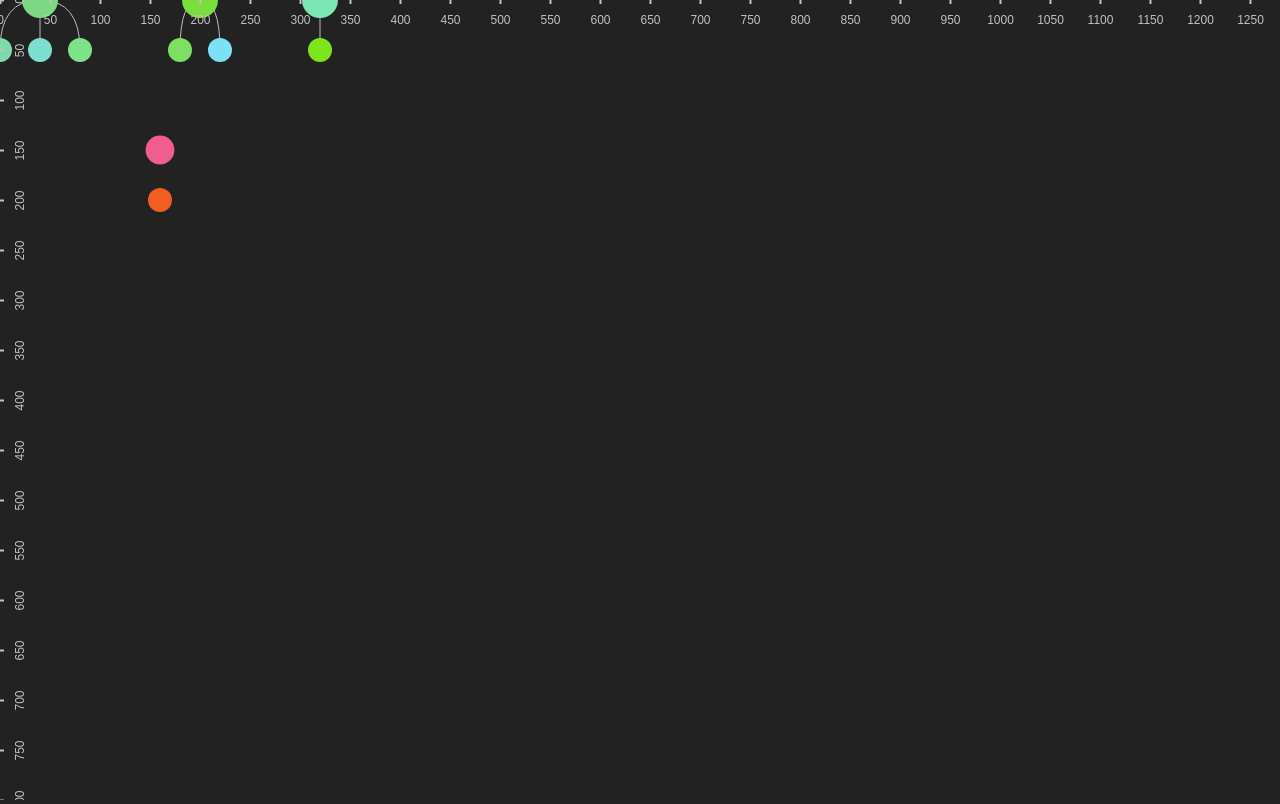
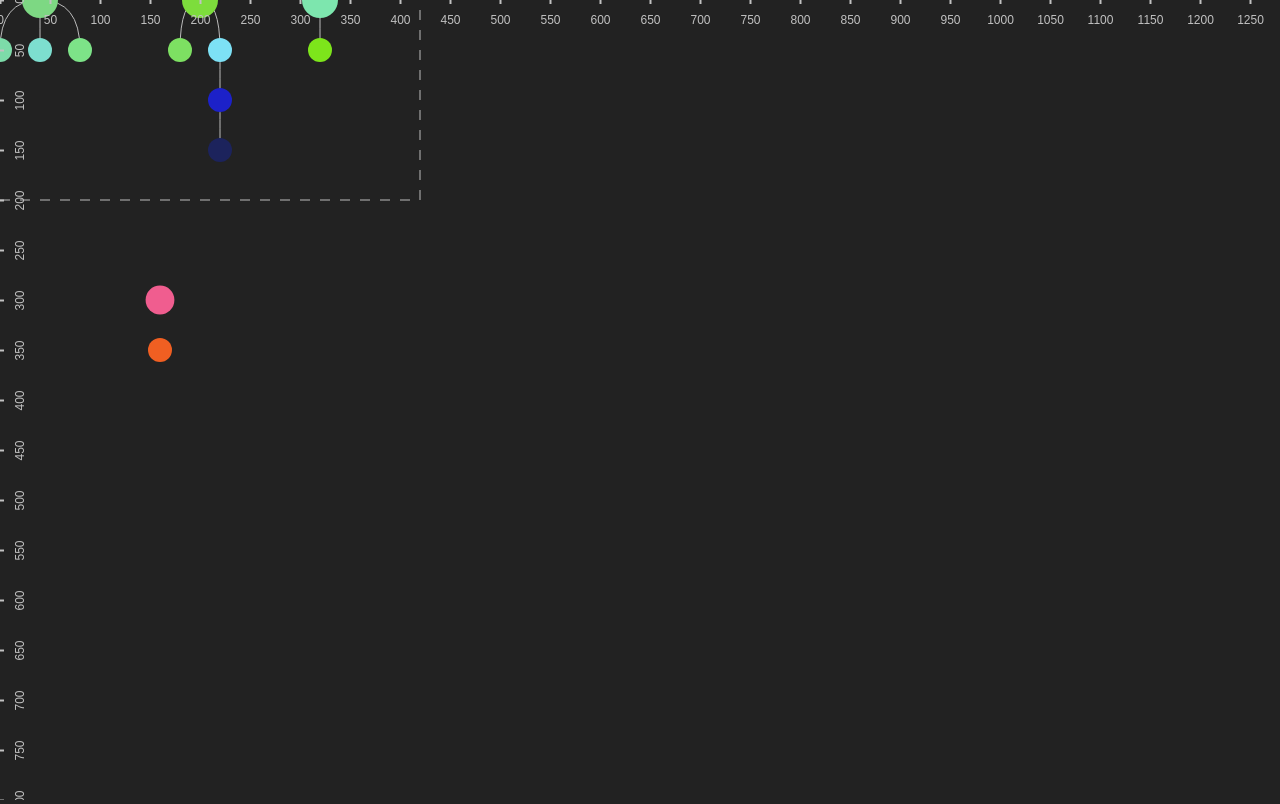
Before and after one commit to vicksiyi/component-relative, a plain HTML site: page index.html in a window 1280 px wide. Drawn offline with Linux system fonts and the light colour scheme.

Commit message:
feat: draw sources outer frame

```diff
--- a/index.html
+++ b/index.html
@@ -75,13 +75,27 @@
                 '0:7': {
                     id: '0:7',
                     name: 'master-child2',
+                    type: 'frame',
+                    fromId: null,
+                    children: ["0:10"]
+                },
+                '0:9': {
+                    id: '0:9',
+                    name: 'master-child2',
                     type: 'rectangle',
                     fromId: null,
                     children: []
                 },
-                '0:9': {
-                    id: '0:9',
-                    name: 'master-child2',
+                '0:10': {
+                    id: '0:10',
+                    name: 'master-child-child',
+                    type: 'frame',
+                    fromId: null,
+                    children: ["0:11"]
+                },
+                '0:11': {
+                    id: '0:11',
+                    name: 'master-child-child-child',
                     type: 'rectangle',
                     fromId: null,
                     children: []
--- a/src/core/Scene.js
+++ b/src/core/Scene.js
@@ -6,6 +6,7 @@ import { type2Size } from "./node/Attr.js";
 export class Scene {
     eventEmitter = new EventEmitter();
     animatedTreeNodes = new Map;
+    sourceOuterPos = null;
     constructor(editor) {
         this.editor = editor;
     }
@@ -74,6 +75,24 @@ export class Scene {
         ctx.lineWidth = 1;
         this.tree.sources.forEach(id => visit(id));
         /**
+         * 绘制source 外框
+         */
+        ctx.save();
+        const sourceOuterPos = this.sourceOuterPos;
+        const fontSize = 16;
+        ctx.globalAlpha = 0.5;
+        ctx.strokeStyle = textColor;
+        ctx.setLineDash([10]);
+        ctx.lineWidth = 2;
+        ctx.strokeRect(sourceOuterPos.x, sourceOuterPos.y, sourceOuterPos.w, sourceOuterPos.h);
+        //外框文字
+        ctx.fillStyle = textColor
+        ctx.textAlign = 'start'
+        ctx.textBaseline = 'middle'
+        ctx.font = `${fontSize}px sans-serif`;
+        ctx.fillText('Source区', sourceOuterPos.x, sourceOuterPos.y - fontSize);
+        ctx.restore();
+        /**
          * 绘制所有节点
          */
         for (let [_, detail] of this.animatedTreeNodes) {
@@ -108,7 +127,6 @@ export class Scene {
             }
             const size = type2Size(node.type);
             width = Math.max(width - offsetX, 0);
-            height = Math.max(height, height);
             x += width / 2;
             const info = { x, y, size, node };
             this.animatedTreeNodes.set(node.id, info);
@@ -120,21 +138,35 @@ export class Scene {
          * gap 每个source tree之间的偏移
          */
         const gap = 100;
-        let start = 0, width = 0, height = 0;
+        const start = { x: 0, y: 0 };
+        let offset = 0, width = 0, height = 0;
         /**
          * 计算所有souces的位置
          */
         sources.forEach((id) => {
-            const bound = visit(id, start, 0);
-            start += bound.width + gap;
-            width += bound.width + gap;
-            height = Math.max(bound.height, height);
+            const bound = visit(id, start.x + offset, 0);
+            offset += bound.width + gap;
+            height = Math.max(bound.height - offsetY, height);
         });
-        if (sources.length) width -= gap;
+        if (sources.length) width = offset - gap;
+
+        /**
+         * padding 外框距离内元素padding
+         */
+        const padding = { x: 100, y: 50 };
+        this.sourceOuterPos = {
+            x: start.x - padding.x,
+            y: start.y - padding.y,
+            w: width + padding.x * 2,
+            h: height + padding.y * 2
+        };
+
         /**
          * 计算所有root位置
-         */
-        visit(this.tree.root, width / 2, height);
+         * gapSource 和source之间的间距
+        */
+        const gapSource = 100;
+        visit(this.tree.root, width / 2, height + padding.y + gapSource);
     }
     on(eventName, handler) {
         this.eventEmitter.on(eventName, handler);
```
